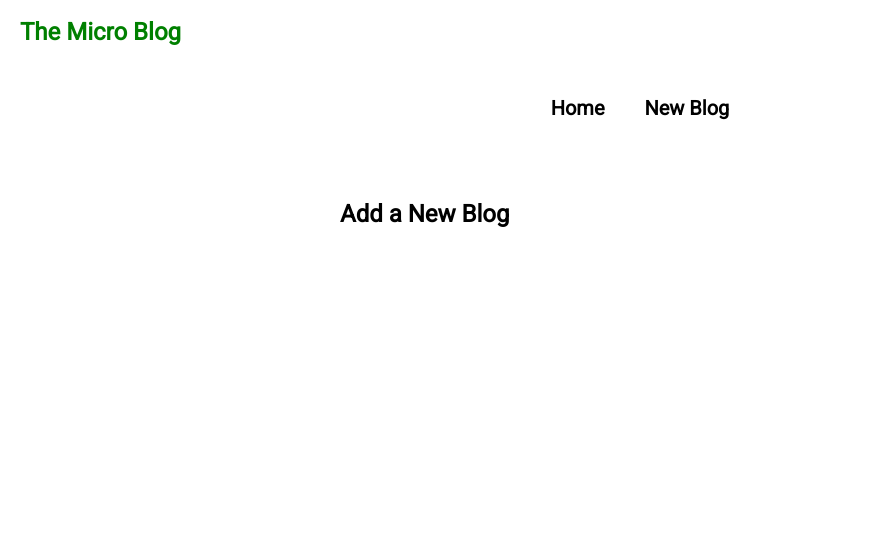
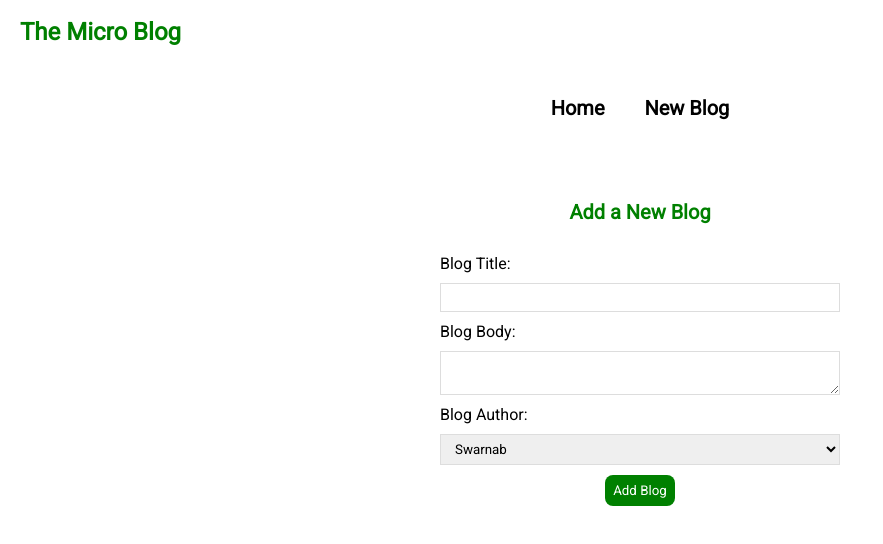
Before and after one commit to 0xcatrovacer/micro-blogging-app, a React (Create React App) app: page /create in a window 1280 px wide. Shown: the top 544 px of the page, without its empty margins (0-883 px from the left). Built offline with nearby package versions, Linux system fonts and the light colour scheme.

Commit message:
controlled input

```diff
--- a/data/db.json
+++ b/data/db.json
@@ -2,13 +2,13 @@
     "blogs": [
         {
             "title": "Fresher Pawri",
-            "body": "Welcome Freshers 2020",
+            "body": "We’ve got lots of things planned to make sure that you have a fantastic Freshers’ Week (which is in fact 3 weeks!) and settle into your new student life. With a whole range of exciting daytime and night-time events and activities, we’re sure that there is something for everyone. Keep your eyes peeled on our social media to find out about our Freshers’ Master Pass and Variety Pass, including act announcements. You can find our channels below. Passes and tickets will be available to buy from our Box Office tomorrow. You can also sign up to Union updates here.",
             "author": "Swarnab",
             "id": "1"
         },
         {
             "title": "Waves 2021",
-            "body": "En voyage Uncharted Adventures",
+            "body": "En voyage Uncharted Adventures. Waves is the annual cultural festival of BITS Pilani, K K Birla Goa Campus. It is a three-day-long festival held in the late October – early November period. It is a cultural festival that is held annually to celebrate music, dance and art. It is an inter college festival with students coming in to participate in events and competitions from across the country. With a footfall of over 40,000 recorded in recent editions, it is one of the leading college festivals in the country.",
             "author": "Erudite",
             "id": "2"
         }
--- a/src/App.js
+++ b/src/App.js
@@ -15,13 +15,13 @@ function App() {
             <Route exact path='/'>
               <Home />
             </Route>
-          </Switch>
             <Route path='/create'>
               <Create />
             </Route>
             <Route path='/blogs/:id'>
               <BlogDetails />
             </Route>
+          </Switch>
         </div>
       </div>
     </Router>
--- a/src/BlogDetails.js
+++ b/src/BlogDetails.js
@@ -1,11 +1,21 @@
 import { useParams } from "react-router-dom";
+import useFetch from './useFetch';
 
 const BlogDetails = () => {
-    const { id } = useParams()
+    const { id } = useParams();
+    const { data: blog, error, isPending } = useFetch('http://localhost:8000/blogs/' + id);
 
     return(
         <div className="blogDetails">
-            <h2>Blog Details - { id } </h2>
+            { isPending && <div>Loading...</div> }
+            { error && <div>{ error }</div> }
+            { blog && (
+                <article>
+                <h2>{ blog.title }</h2>
+                <p><strong>Written By</strong>: { blog.author }</p>
+                <div>{ blog.body }</div>
+                </article>
+            )}
         </div>
     );
 }
--- a/src/Create.js
+++ b/src/Create.js
@@ -1,7 +1,34 @@
+import { useState } from "react";
 const Create = () => {
+
+    const [title, setTitle] = useState('');
+    const [body, setBody] = useState('');
+
     return (
         <div className="create">
             <h2>Add a New Blog</h2>
+            <form>
+                <label>Blog Title:</label>
+                <input
+                type="text"
+                required
+                value={title}
+                onChange={(e) => setTitle(e.target.value)}
+                />
+                <label>Blog Body:</label>
+                <textarea
+                required
+                value={body}
+                onChange={(e) => setBody(e.target.value)}
+                />
+                <label>Blog Author:</label>
+                <select>
+                    <option value="swarnab">Swarnab</option>
+                    <option value="erudite">Erudite</option>
+                    <option value="ira">Ira</option>
+                </select>
+                <button>Add Blog</button>
+            </form>
         </div>
     );
 }
--- a/src/index.css
+++ b/src/index.css
@@ -59,11 +59,6 @@
   padding: 20px;
 }
 
-.title{
-  padding-left: 0px;
-}
-
-
 .blogPreview{
     padding: 15px 16px;
     padding-bottom: 35px;
@@ -86,9 +81,60 @@
 
 .blogPreview p{
   margin-bottom: 8px;
-  color: black;
+  color: rgba(0, 0, 0, 0.747);
 }
 
 .blogPreview a{
   text-decoration: none;
 }
+
+
+/* Blog Styles */
+
+.blogDetails h2{
+  color: green;
+  font-size: 23px;
+  margin-bottom: 15px;
+}
+
+.blogDetails p{
+  font-size: 15px;
+  margin-bottom: 20px;
+  color: rgba(0, 0, 0, 0.747);
+}
+
+.blogDetails div{
+  line-height: 30px;
+}
+
+/* create new blog form */
+.create {
+  max-width: 400px;
+  margin: 0 auto;
+  text-align: center;
+}
+.create label {
+  text-align: left;
+  display: block;
+}
+.create h2 {
+  font-size: 20px;
+  color: green;
+  margin-bottom: 30px;
+}
+.create input, .create textarea, .create select {
+  width: 100%;
+  padding: 6px 10px;
+  margin: 10px 0;
+  border: 1px solid #ddd;
+  box-sizing: border-box;
+  display: block;
+}
+.create button {
+  background: green;
+  color: #fff;
+  border: 0;
+  padding: 8px;
+  border-radius: 8px;
+  cursor: pointer;
+}
--- a/src/useFetch.js
+++ b/src/useFetch.js
@@ -3,7 +3,7 @@ import { useState, useEffect } from 'react';
 
 const useFetch = (url) => {
 
-    const [data, setBlogs] = useState(null);
+    const [data, setData] = useState(null);
     const [isPending, setIsPending] = useState(true);
     const [error, setError] = useState(null);
 
@@ -18,7 +18,7 @@ const useFetch = (url) => {
                 return res.json()
             })
             .then((data) => {
-                setBlogs(data);
+                setData(data);
                 setIsPending(false);
                 setError(null);
             })
```
